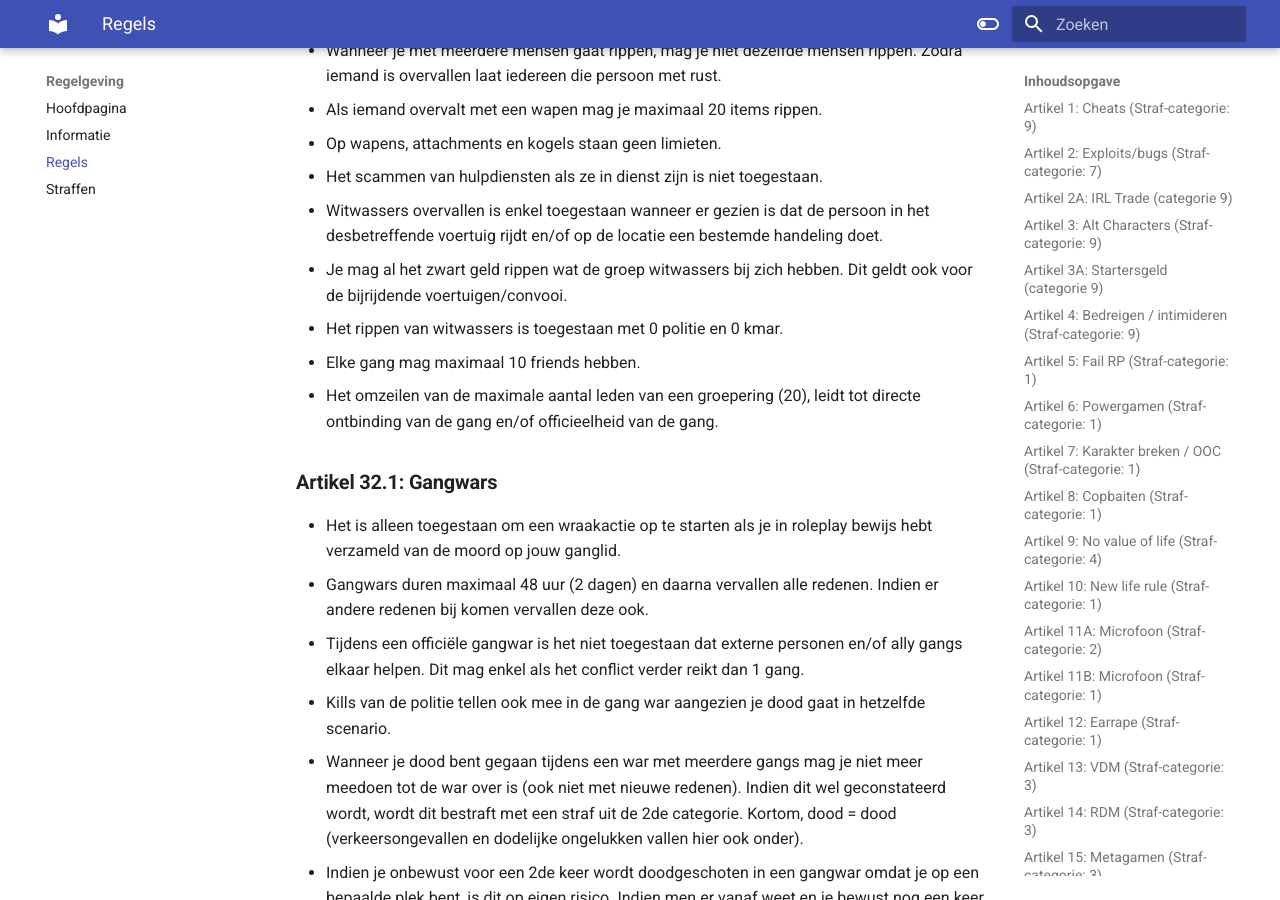
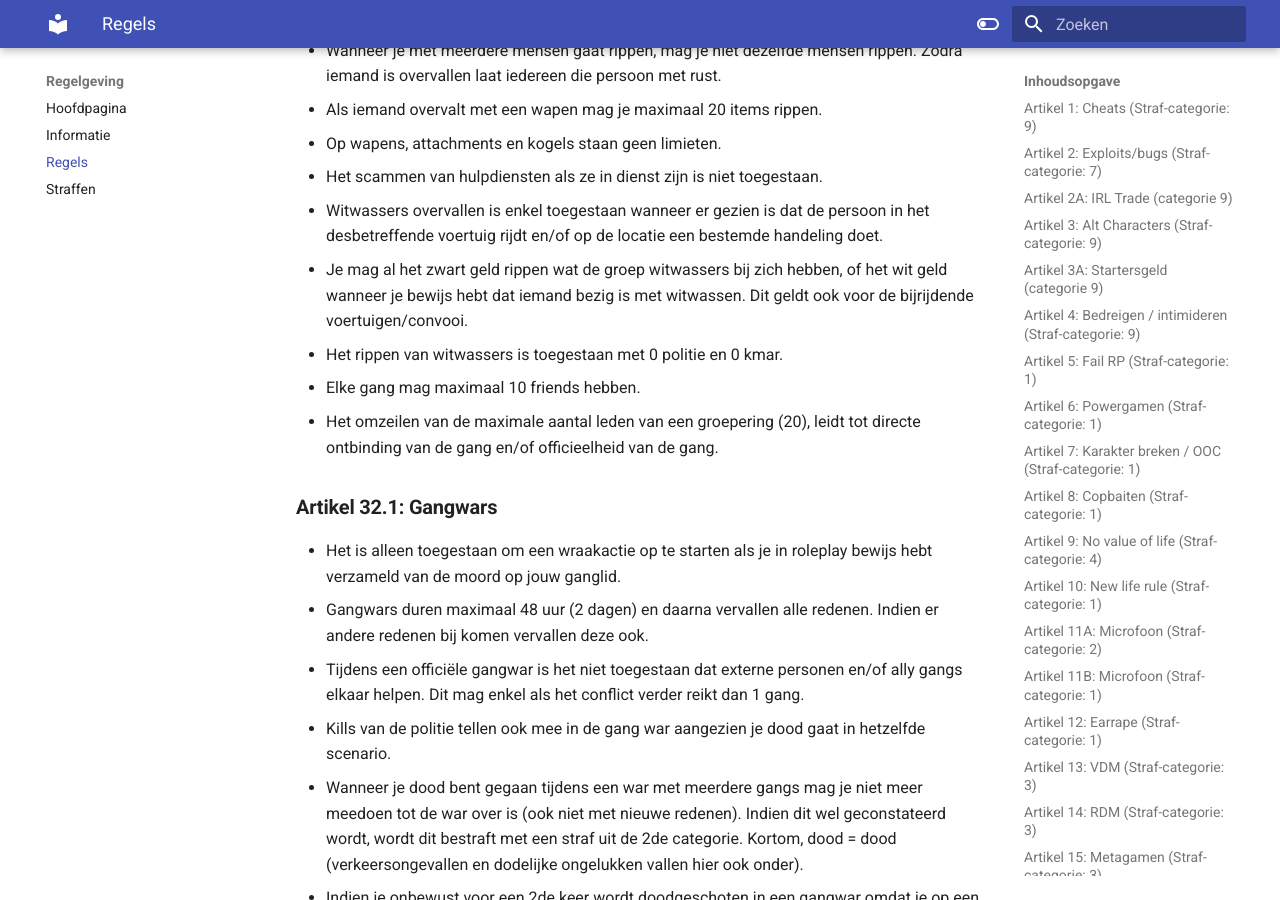
Before and after one commit to ZuiderVeenRP/apv, an MkDocs documentation site: the page built from docs/algemeen.md, in a window 1280 px wide and 900 px high, scrolled down 12181 px. Built offline with MkDocs 1.6.1 and Material for MkDocs 9.7.7, drawn with Linux system fonts in a browser that asks for light colours; comment, search, counter and statistics services are not loaded.

Commit message:
Update algemeen.md

```diff
--- a/docs/algemeen.md
+++ b/docs/algemeen.md
@@ -277,7 +277,7 @@
 - Op wapens, attachments en kogels staan geen limieten.
 - Het scammen van hulpdiensten als ze in dienst zijn is niet toegestaan.
 - Witwassers overvallen is enkel toegestaan wanneer er gezien is dat de persoon in het desbetreffende voertuig rijdt en/of op de locatie een bestemde handeling doet.
-- Je mag al het zwart geld rippen wat de groep witwassers bij zich hebben. Dit geldt ook voor de bijrijdende voertuigen/convooi.
+- Je mag al het zwart geld rippen wat de groep witwassers bij zich hebben, of het wit geld wanneer je bewijs hebt dat iemand bezig is met witwassen. Dit geldt ook voor de bijrijdende voertuigen/convooi.
 - Het rippen van witwassers is toegestaan met 0 politie en 0 kmar.
 - Elke gang mag maximaal 10 friends hebben.
 - Het omzeilen van de maximale aantal leden van een groepering (20), leidt tot directe ontbinding van de gang en/of officieelheid van de gang.
```
